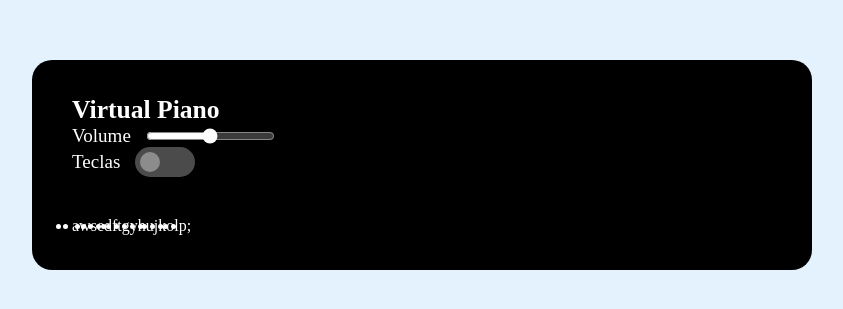
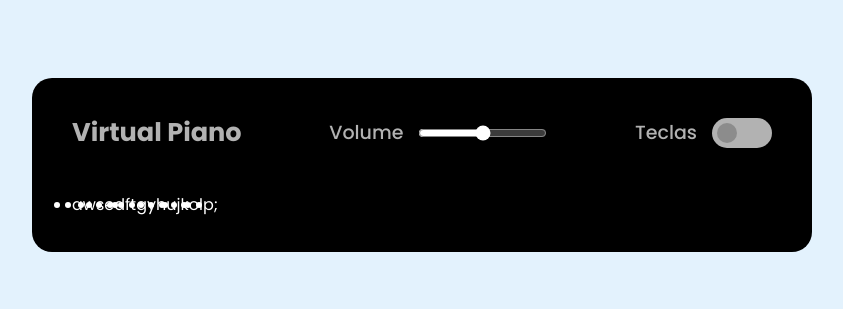
Before and after one commit to rogouveia1/Desafio-piano, a plain HTML site: page index.html in a window 1280 px wide. Shown: the part 235-544 px from the top of the page, without its empty margins (218-1061 px from the left). Drawn offline with Linux system fonts and the light colour scheme.

Commit message:
Estilizando Header com Google fonts

```diff
--- a/index.html
+++ b/index.html
@@ -5,8 +5,14 @@
     <meta name="viewport" content="width=device-width, initial-scale=1.0">
     <title>Piano Simulator</title>
 
+    <!-- styles -->
     <link rel="stylesheet" href="./src/styles/reset.css">
     <link rel="stylesheet" href="./src/styles/main.css">
+
+    <!-- fonts -->
+    <link rel="preconnect" href="https://fonts.googleapis.com">
+<link rel="preconnect" href="https://fonts.gstatic.com" crossorigin>
+<link href="https://fonts.googleapis.com/css2?family=Poppins:ital,wght@0,100;0,200;0,300;0,400;0,500;0,600;0,700;0,800;0,900;1,100;1,200;1,300;1,400;1,500;1,600;1,700;1,800;1,900&family=Press+Start+2P&display=swap" rel="stylesheet">
 
 </head>
 <body>
--- a/src/styles/main.css
+++ b/src/styles/main.css
@@ -12,6 +12,13 @@ body {
     border-radius: 20px;
     padding: 35px 40px;
     background-color: black;
+}
+
+.container header {
+    color: #b2b2b2;
+    display: flex;
+    align-items: center;
+    justify-content: space-between;
 }
 
 header h2 {
@@ -39,7 +46,7 @@ header .column span {
     height: 30px;
     appearance: none;
     border-radius: 30px;
-    background-color: #4b4b4b;
+    background-color: #b2b2b2;
     cursor: pointer;
     position: relative;
 }
@@ -59,7 +66,7 @@ header .column span {
 
 .keys-check input:checked::before {
     left: 2.1rem;
-    background-color: #8c8c8c;
+    background-color: #fff;
 }
 
 .piano-keys {
--- a/src/styles/reset.css
+++ b/src/styles/reset.css
@@ -2,4 +2,6 @@
     margin: 0;
     padding: 0;
     box-sizing: border-box;
+    outline: none;
+    font-family: "Poppins", sans-serif;
 }
```
